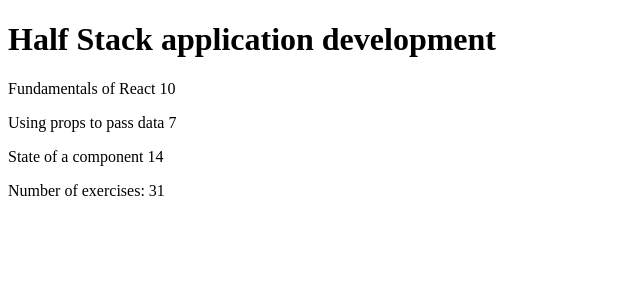
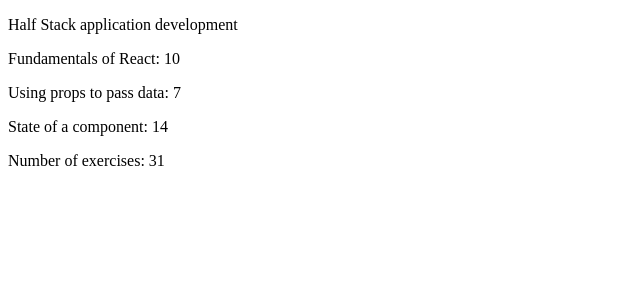
Before and after one commit to KevinLeonardoHUB/Fullstack_course, a React (Vite) app in the folder Part 1/course_info/: page / in a window 1280 px wide. Shown: the top 300 px of the page, without its empty margins (0-640 px from the left). Built offline with nearby package versions, Linux system fonts and the light colour scheme.

Commit message:
Exercise 1.3 completed

```diff
--- a/Part 1/course_info/src/App.jsx
+++ b/Part 1/course_info/src/App.jsx
@@ -1,60 +1,38 @@
-const Header = (props) => {
-  console.log(props);
+const App = () => {
+  const course = "Half Stack application development";
+
+  const part1 = {
+    name: "Fundamentals of React",
+    exercise: 10,
+  };
+
+  const part2 = {
+    name: "Using props to pass data",
+    exercise: 7,
+  };
+
+  const part3 = {
+    name: "State of a component",
+    exercise: 14,
+  };
+
   return (
     <div>
-      <h1>{props.title}</h1>
-    </div>
-  );
-};
-
-const Part = (props) => {
-  return (
-    <div>
+      <p>{course}</p>
       <p>
-        {props.part.name} {props.part.exercise}
+        {part1.name}: {part1.exercise}
+      </p>
+      <p>
+        {part2.name}: {part2.exercise}
+      </p>
+      <p>
+        {part3.name}: {part3.exercise}
+      </p>
+      <p>
+        Number of exercises: {part1.exercise + part2.exercise + part3.exercise}
       </p>
     </div>
   );
 };
 
-const Content = (props) => {
-  console.log(props);
-  return (
-    <div>
-      <Part part={props.part[0]} />
-      <Part part={props.part[1]} />
-      <Part part={props.part[2]} />
-    </div>
-  );
-};
-
-const Total = (props) => {
-  return (
-    <div>
-      <p>
-        Number of exercises:{" "}
-        {props.part[0].exercise +
-          props.part[1].exercise +
-          props.part[2].exercise}
-      </p>
-    </div>
-  );
-};
-
-const App = () => {
-  const part = [
-    { name: "Fundamentals of React", exercise: 10 },
-    { name: "Using props to pass data", exercise: 7 },
-    { name: "State of a component", exercise: 14 },
-  ];
-
-  return (
-    <div>
-      <Header title="Half Stack application development" />
-      <Content part={part} />
-      <Total part={part} />
-    </div>
-  );
-};
-
 export default App;
```
